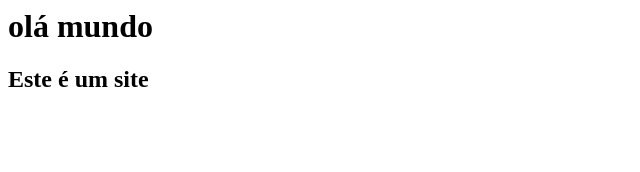
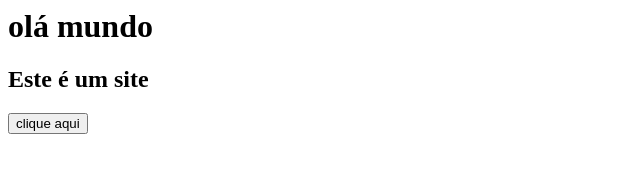
Before and after one commit to jonasnasciimento/jonasnasciimento.github.io, a plain HTML site: page index.html in a window 1280 px wide. Shown: the whole page, without its empty margins (0-640 px from the left). Drawn offline with Linux system fonts and the light colour scheme.

Commit message:
adiciona um botão

```diff
--- a/index.html
+++ b/index.html
@@ -1,2 +1,6 @@
 <h1>olá mundo</h1>
 <h2> Este é um site</h2>
+
+<button>
+  clique aqui
+</button>
```
